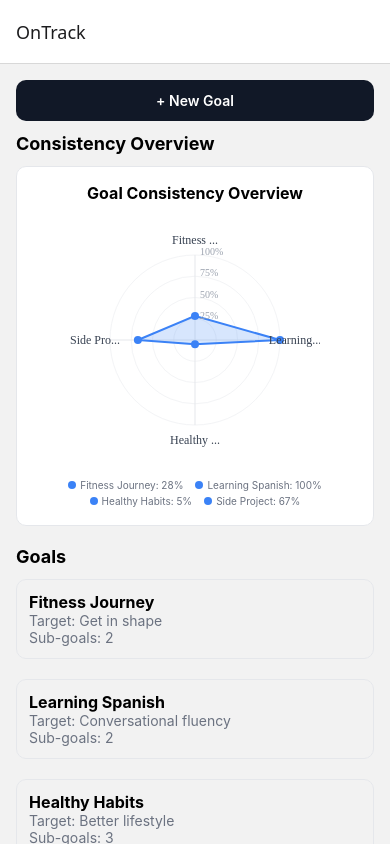
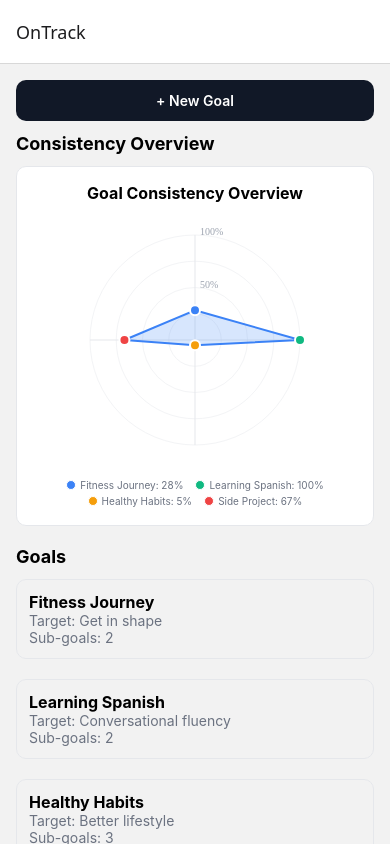
Before and after one commit to KyleNewbigging/OnTrack, a React Native app: screen / in a window 390 px wide. Built offline with nearby package versions, Linux system fonts and the light colour scheme.

Commit message:
Small asthetic changes to RadarChart

```diff
--- a/components/RadarChart.tsx
+++ b/components/RadarChart.tsx
@@ -30,7 +30,19 @@ export default function RadarChart({ goals, size = 200 }: RadarChartProps) {
 
   const centerX = size / 2;
   const centerY = size / 2;
-  const radius = (size / 2) - 40; // Leave margin for labels
+  const radius = (size / 2) - 20; // Reduced margin since no labels
+
+  // Color palette for different goals
+  const colors = [
+    "#3b82f6", // Blue
+    "#10b981", // Green
+    "#f59e0b", // Orange
+    "#ef4444", // Red
+    "#8b5cf6", // Purple
+    "#06b6d4", // Cyan
+    "#84cc16", // Lime
+    "#f97316"  // Orange-red
+  ];
 
   // Calculate historical completion percentage for each goal
   const goalData = goals.map((goal) => {
@@ -82,8 +94,9 @@ export default function RadarChart({ goals, size = 200 }: RadarChartProps) {
     return { x, y, angle, distance, ...data };
   });
 
-  // Generate grid circles (25%, 50%, 75%, 100%)
+  // Generate grid circles (50%, 100%)
   const gridLevels = [0.25, 0.5, 0.75, 1.0];
+  const labeledLevels = [0.5, 1.0]; // Only show labels for 50% and 100%
 
   // Generate axis lines and labels
   const axisPoints = goalData.map((data, index) => {
@@ -165,35 +178,17 @@ export default function RadarChart({ goals, size = 200 }: RadarChartProps) {
             key={`point-${index}`}
             cx={point.x}
             cy={point.y}
-            r={4}
-            fill="#3b82f6"
+            r={5}
+            fill={colors[index % colors.length]}
+            stroke="white"
+            strokeWidth={2}
           />
         ))}
 
-        {/* Goal labels */}
-        {axisPoints.map((axis, index) => {
-          // Truncate long goal names
-          const displayTitle = axis.title.length > 8
-            ? axis.title.substring(0, 8) + '...'
-            : axis.title;
 
-          return (
-            <SvgText
-              key={`label-${index}`}
-              x={axis.labelX}
-              y={axis.labelY}
-              fontSize="12"
-              fill="#374151"
-              textAnchor="middle"
-              alignmentBaseline="central"
-            >
-              {displayTitle}
-            </SvgText>
-          );
-        })}
 
-        {/* Percentage labels on grid */}
-        {gridLevels.map((level, index) => (
+        {/* Percentage labels on grid - only 50% and 100% */}
+        {labeledLevels.map((level, index) => (
           <SvgText
             key={`grid-label-${index}`}
             x={centerX + 5}
@@ -217,10 +212,12 @@ export default function RadarChart({ goals, size = 200 }: RadarChartProps) {
             marginVertical: 2
           }}>
             <View style={{
-              width: 8,
-              height: 8,
-              backgroundColor: "#3b82f6",
-              borderRadius: 4,
+              width: 10,
+              height: 10,
+              backgroundColor: colors[index % colors.length],
+              borderRadius: 5,
+              borderWidth: 1,
+              borderColor: "white",
               marginRight: 4
             }} />
             <Text style={{ fontSize: 10, color: "#6b7280" }}>
```
Also changed, not shown: 1 other file (tests, documents, lock files or other folders).
